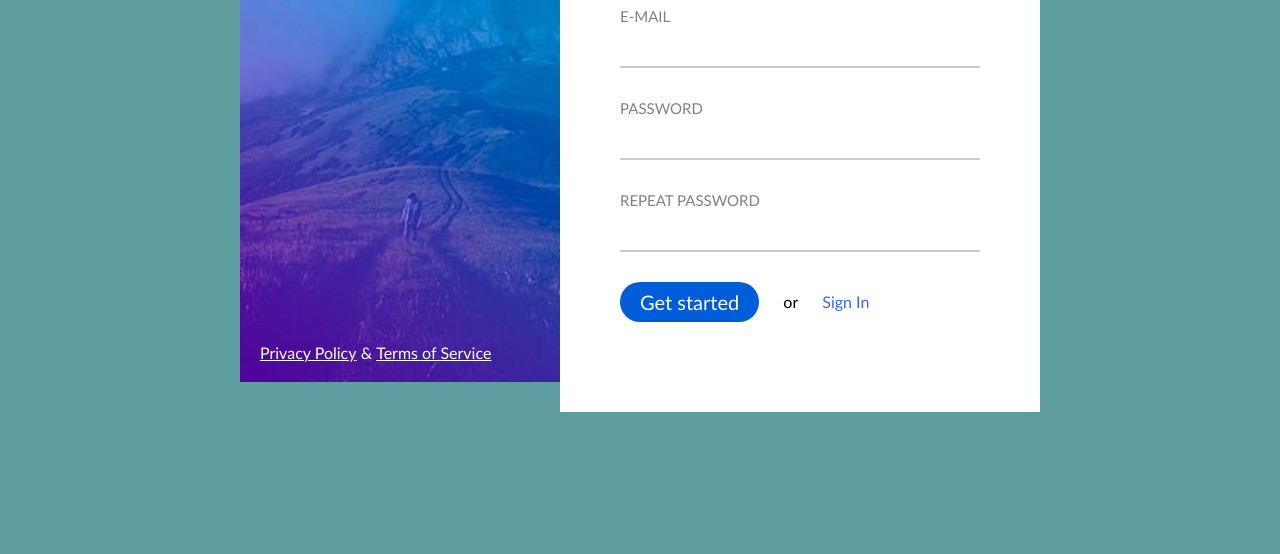
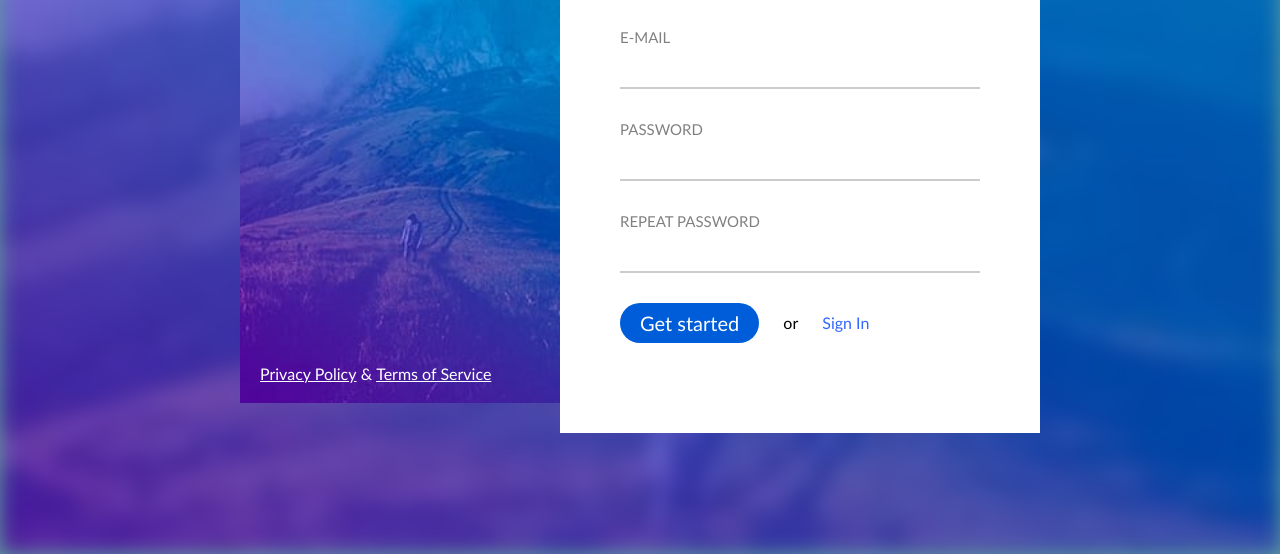
Before and after one commit to LinoGitas/sign-up, a plain HTML site: page index.html in a window 1280 px wide. Shown: the part 246-800 px from the top of the page. Drawn offline with Linux system fonts and the light colour scheme.

Commit message:
Position center and background img

```diff
--- a/css/main.css
+++ b/css/main.css
@@ -2,12 +2,22 @@ body{
     background-color: cadetblue;
 }
 
+.background{
+    width:100%;
+    height:100vh;
+    background-image: url(../img/kalnas.jpg);
+    background-repeat: no-repeat;
+    background-size: cover;
+    background-position: center;
+    filter: blur(10px);
+}
+
 .container{
     width: 800px;
-    margin-top:100px;
-    margin-left:calc( 50% - 400px );
-
-    position: relative;
+    position: absolute;
+    top:50%;
+    left:50%;
+    transform: translate(-50%, -50%);
 }
 
 .left{
--- a/index.html
+++ b/index.html
@@ -9,6 +9,7 @@
     <link rel="stylesheet" href="./css/main.css">
 </head>
 <body>
+    <div class="background"></div>
     <div class="container">
 
         <div class="left">
```
